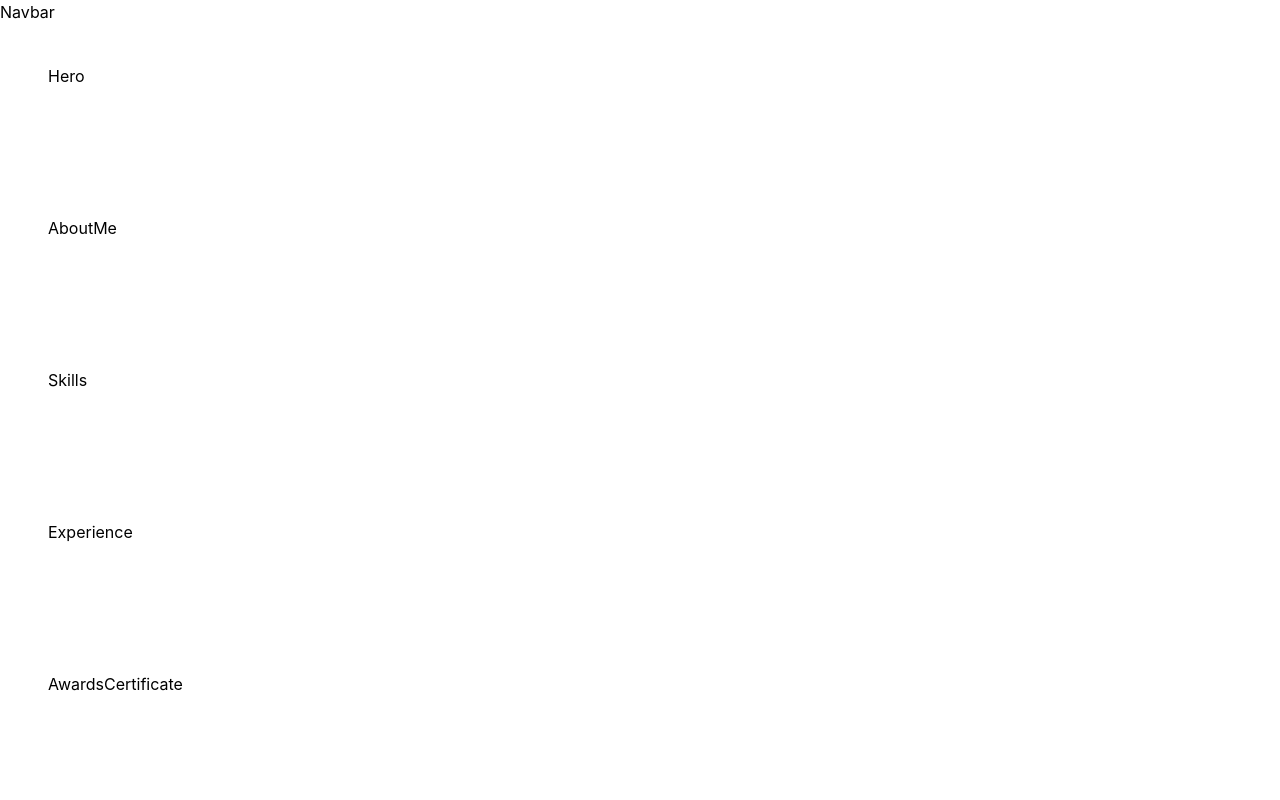
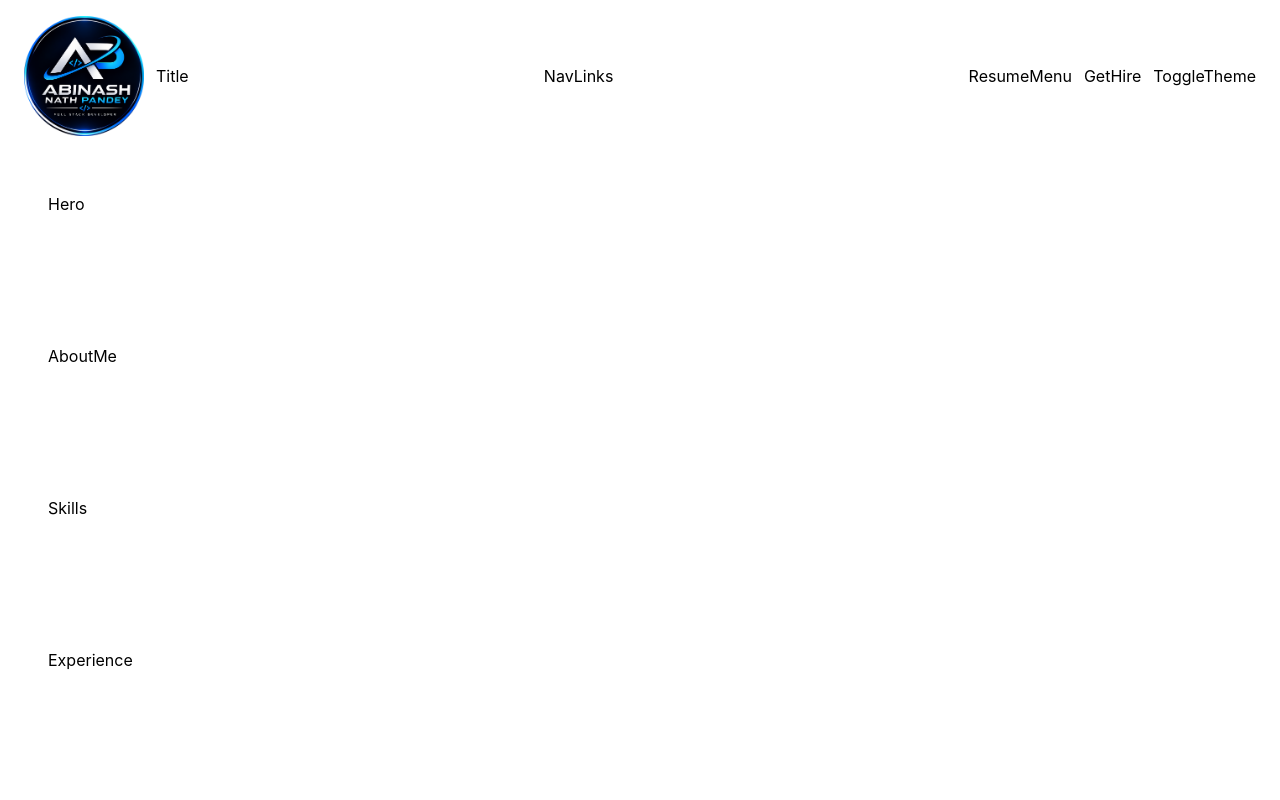
Before and after one commit to abinash2055/Abinash-Professional-Portfolio, a React (Vite) app: page / in a window 1280 px wide. Shown: the top 800 px of the page. Built offline with nearby package versions, Linux system fonts and the light colour scheme.

Commit message:
Coding Started

```diff
--- a/index.html
+++ b/index.html
@@ -1,13 +1,16 @@
 <!doctype html>
 <html lang="en">
+
 <head>
   <meta charset="UTF-8" />
-    <link rel="icon" type="image/svg+xml" href="/favicon.svg" />
+  <link rel="icon" type="image/svg+xml" href="images/logo/TabLogo.png" />
   <meta name="viewport" content="width=device-width, initial-scale=1.0" />
-    <title>professional-domain-portfolio</title>
+  <title>Abinash | Portfolio</title>
 </head>
+
 <body>
   <div id="root"></div>
   <script type="module" src="/src/main.jsx"></script>
 </body>
+
 </html>
--- a/src/components/Navbar.jsx
+++ b/src/components/Navbar.jsx
@@ -1,9 +1,37 @@
-import React from 'react'
+import react from "react"
+import Logo from "./navbar/Logo";
+import Title from "./navbar/Title";
+import NavLinks from "./navbar/NavLinks";
+import ResumeMenu from "./navbar/ResumeMenu";
+import GetHire from "./navbar/GetHire";
+import ToggleTheme from "./navbar/ToggleTheme";
 
 const Navbar = () => {
   return (
-    <div>Navbar</div>
-  )
-}
+    <header className="sticky top-0 z-50 w-full backdrop-blur-md">
+      <nav className="mx-auto flex max-w-7xl items-center justify-between gap-6 px-6 py-4">
 
-export default Navbar
+        {/* Logo and Title */}
+        <div className="flex shrink-0 items-center gap-3">
+          <Logo />
+          <Title />
+        </div>
+
+        {/* Navigation Links */}
+        <div className="hidden items-center gap-6 lg:flex">
+          <NavLinks />
+        </div>
+
+        {/* Navbar Actions */}
+        <div className="flex shrink-0 items-center gap-3">
+          <ResumeMenu />
+          <GetHire />
+          <ToggleTheme />
+        </div>
+
+      </nav>
+    </header>
+  );
+};
+
+export default Navbar;
--- a/src/components/navbar/Logo.jsx
+++ b/src/components/navbar/Logo.jsx
@@ -1,8 +1,33 @@
 import React from 'react'
+import { Link } from "react-router-dom";
+import navbarLogo from "../../data/navbar/Logo"
 
 const Logo = () => {
+
+  const { logo } = navbarLogo;
+
   return (
-    <div>Logo</div>
+    <Link
+      to="/"
+      aria-label="Go to HomePage"
+      className="flex items-center gap-3 shrink-0"
+    >
+
+      <img
+        src="/images/logo/NavbarLogo.png"
+        alt={logo.alt}
+        className="h-30 w-auto object-contain"
+      />
+
+      {
+        logo?.showName && (
+          <span
+            className='text-lg font-semibold tracking-wide text-white'>
+            {logo.name}
+          </span>
+        )
+      }
+    </Link>
   )
 }
 
--- /dev/null
+++ b/src/data/navbar/Logo.js
@@ -0,0 +1,10 @@
+// For Navbar Logo
+const navbarLogo = {
+    logo: {
+        name: "Abinash Nath Pandey",
+        alt: "Abinash Nath Pandey Logo",
+        showName: false
+    }
+}
+
+export default navbarLogo
--- a/src/main.jsx
+++ b/src/main.jsx
@@ -1,10 +1,14 @@
-import './index.css'
-import App from './App.jsx'
 import { StrictMode } from 'react'
 import { createRoot } from 'react-dom/client'
+import ReactDOM from "react-dom/client";
+import { BrowserRouter } from "react-router-dom";
+import App from './App.jsx'
+import './index.css'
 
 createRoot(document.getElementById('root')).render(
   <StrictMode>
-    <App />
+    <BrowserRouter>
+      <App />
+    </BrowserRouter>
   </StrictMode>,
 )
```
Also changed, not shown: public/images/logo/NavbarLogo.png, public/images/logo/TabLogo.png, src/data/navbar/NavLinks.js (added). Lines whose indentation alone changed are shown as unchanged.
